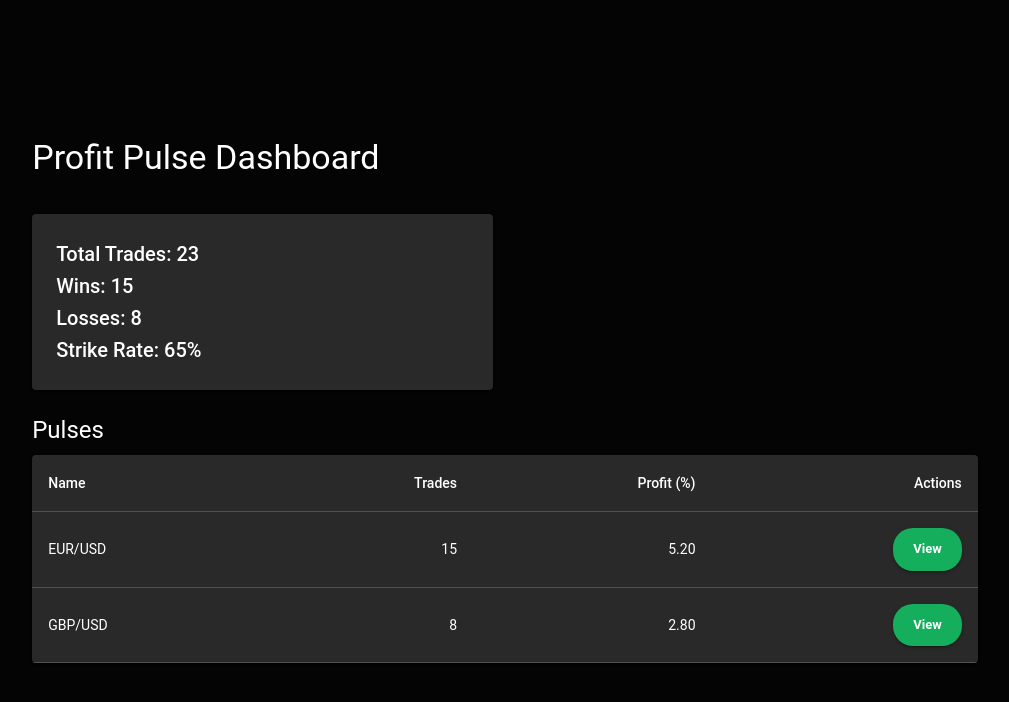
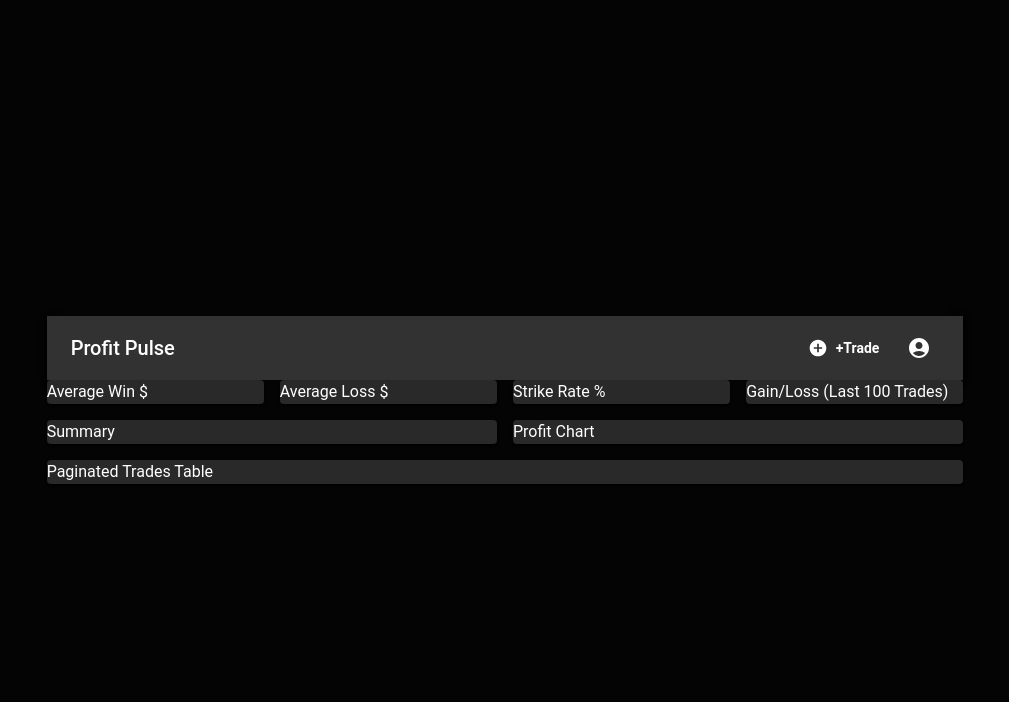
Before and after one commit to jackosei/profitpulse, a React (Vite) app: page /login in a window 1280 px wide. Shown: the top 702 px of the page, without its empty margins (135-1144 px from the left). Built offline with nearby package versions, Linux system fonts and the light colour scheme; no server answers.

Commit message:
Added DashboardGrid, NavBar and TradeForm components

```diff
--- a/src/App.tsx
+++ b/src/App.tsx
@@ -9,11 +9,11 @@
 
 import SignUp from "./components/SignUp";
 import LogIn from "./components/LogIn";
-import Dashboard from "./components/Dashboard";
+// import Dashboard from "./components/Dashboard";
+import NavBar from "./components/NavBar";
+import DashboardGrid from "./components/DashboardGrid";
 
 const App: React.FC = () => {
-  // const isAuthenticated = !!localStorage.getItem("userToken"); // Simple auth check
-
   const [isAuthenticated, setIsAuthenticated] = useState(false);
 
   useEffect(() => {
@@ -24,12 +24,21 @@
 
   return (
     <Router>
+      {isAuthenticated && <NavBar />} {/* Show NavBar if authenticated */}
       <Routes>
         <Route path="/login" element={<LogIn />} />
         <Route path="/signup" element={<SignUp />} />
         <Route
           path="/dashboard"
-          element={isAuthenticated ? <Dashboard /> : <Navigate to="/login" />}
+          element={
+            isAuthenticated ? (
+              <div>
+                <DashboardGrid />
+              </div>
+            ) : (
+              <Navigate to="/login" />
+            )
+          }
         />
         <Route path="*" element={<Navigate to="/login" />} />
       </Routes>
--- /dev/null
+++ b/src/components/DashboardGrid.tsx
@@ -0,0 +1,36 @@
+import React from "react";
+import Grid from "@mui/material/Grid";
+import Paper from "@mui/material/Paper";
+
+const DashboardGrid: React.FC = () => (
+  <Grid container spacing={2}>
+    {/* Row 1: Four columns */}
+    <Grid item xs={12} sm={6} md={3}>
+      <Paper>Average Win $</Paper>
+    </Grid>
+    <Grid item xs={12} sm={6} md={3}>
+      <Paper>Average Loss $</Paper>
+    </Grid>
+    <Grid item xs={12} sm={6} md={3}>
+      <Paper>Strike Rate %</Paper>
+    </Grid>
+    <Grid item xs={12} sm={6} md={3}>
+      <Paper>Gain/Loss (Last 100 Trades)</Paper>
+    </Grid>
+
+    {/* Row 2: Two columns */}
+    <Grid item xs={12} md={6}>
+      <Paper>Summary</Paper>
+    </Grid>
+    <Grid item xs={12} md={6}>
+      <Paper>Profit Chart</Paper>
+    </Grid>
+
+    {/* Row 3: Placeholder */}
+    <Grid item xs={12}>
+      <Paper>Paginated Trades Table</Paper>
+    </Grid>
+  </Grid>
+);
+
+export default DashboardGrid;
--- /dev/null
+++ b/src/components/NavBar.tsx
@@ -0,0 +1,60 @@
+import React, { useState } from "react";
+import {
+  AppBar,
+  Toolbar,
+  Typography,
+  Button,
+  Menu,
+  MenuItem,
+  IconButton,
+} from "@mui/material";
+import AddCircleIcon from "@mui/icons-material/AddCircle";
+import AccountCircle from "@mui/icons-material/AccountCircle";
+import TradeForm from "./TradeForm";
+
+const NavBar: React.FC = () => {
+  const [menuAnchor, setMenuAnchor] = useState<null | HTMLElement>(null);
+  const [tradeFormOpen, setTradeFormOpen] = useState(false);
+
+  const handleMenuOpen = (event: React.MouseEvent<HTMLElement>) => {
+    setMenuAnchor(event.currentTarget);
+  };
+
+  const handleMenuClose = () => {
+    setMenuAnchor(null);
+  };
+
+  return (
+    <AppBar position="static">
+      <Toolbar>
+        <Typography variant="h6" sx={{ flexGrow: 1 }}>
+          Profit Pulse
+        </Typography>
+        <Button
+          startIcon={<AddCircleIcon />}
+          color="inherit"
+          onClick={() => setTradeFormOpen(true)}
+        >
+          +Trade
+        </Button>
+        <IconButton color="inherit" onClick={handleMenuOpen}>
+          <AccountCircle />
+        </IconButton>
+        <Menu
+          anchorEl={menuAnchor}
+          open={Boolean(menuAnchor)}
+          onClose={handleMenuClose}
+        >
+          <MenuItem onClick={handleMenuClose}>Profile</MenuItem>
+          <MenuItem onClick={handleMenuClose}>Logout</MenuItem>
+        </Menu>
+        <TradeForm
+          open={tradeFormOpen}
+          onClose={() => setTradeFormOpen(false)}
+        />
+      </Toolbar>
+    </AppBar>
+  );
+};
+
+export default NavBar;
--- /dev/null
+++ b/src/components/TradeForm.tsx
@@ -0,0 +1,99 @@
+import React, { useState } from "react";
+import {
+  Dialog,
+  DialogTitle,
+  DialogContent,
+  TextField,
+  Button,
+  Select,
+  MenuItem,
+  InputLabel,
+  FormControl,
+  SelectChangeEvent,
+} from "@mui/material";
+
+const TradeForm: React.FC<{ open: boolean; onClose: () => void }> = ({
+  open,
+  onClose,
+}) => {
+  const [formData, setFormData] = useState({
+    date: "",
+    pair: "",
+    profitLossPct: 0,
+    outcome: "win",
+  });
+
+  const handleInputChange = (
+    event:
+      | React.ChangeEvent<HTMLInputElement | HTMLTextAreaElement>
+      | SelectChangeEvent<string>
+  ) => {
+    const { name, value } = event.target;
+    setFormData((prevFormData) => ({ ...prevFormData, [name]: value }));
+  };
+
+  const handleSubmit = () => {
+    console.log("Submitting trade:", formData);
+    // TODO: Add Firebase integration to save trade
+    onClose();
+  };
+
+  return (
+    <Dialog open={open} onClose={onClose}>
+      <DialogTitle>Log a Trade</DialogTitle>
+      <DialogContent>
+        <TextField
+          label="Date"
+          name="date"
+          type="date"
+          fullWidth
+          value={formData.date}
+          onChange={(event) =>
+            handleInputChange(event as SelectChangeEvent<string>)
+          }
+          InputLabelProps={{ shrink: true }}
+        />
+        <FormControl fullWidth margin="normal">
+          <InputLabel>Pair/Account</InputLabel>
+          <Select
+            name="pair"
+            value={formData.pair}
+            onChange={(event) =>
+              handleInputChange(event as SelectChangeEvent<string>)
+            }
+          >
+            <MenuItem value="EURUSD">EUR/USD</MenuItem>
+            <MenuItem value="GBPUSD">GBP/USD</MenuItem>
+            <MenuItem value="USDJPY">USD/JPY</MenuItem>
+          </Select>
+        </FormControl>
+        <TextField
+          label="Profit/Loss %"
+          name="profitLossPct"
+          type="number"
+          fullWidth
+          value={formData.profitLossPct}
+          onChange={handleInputChange}
+        />
+        <FormControl fullWidth margin="normal">
+          <InputLabel>Outcome</InputLabel>
+          <Select
+            name="outcome"
+            value={formData.outcome}
+            onChange={(event) =>
+              handleInputChange(event as SelectChangeEvent<string>)
+            }
+          >
+            <MenuItem value="win">Win</MenuItem>
+            <MenuItem value="loss">Loss</MenuItem>
+          </Select>
+        </FormControl>
+        <Button variant="contained" color="primary" onClick={handleSubmit}>
+          Save Trade
+        </Button>
+      </DialogContent>
+    </Dialog>
+  );
+};
+
+export default TradeForm;
```
